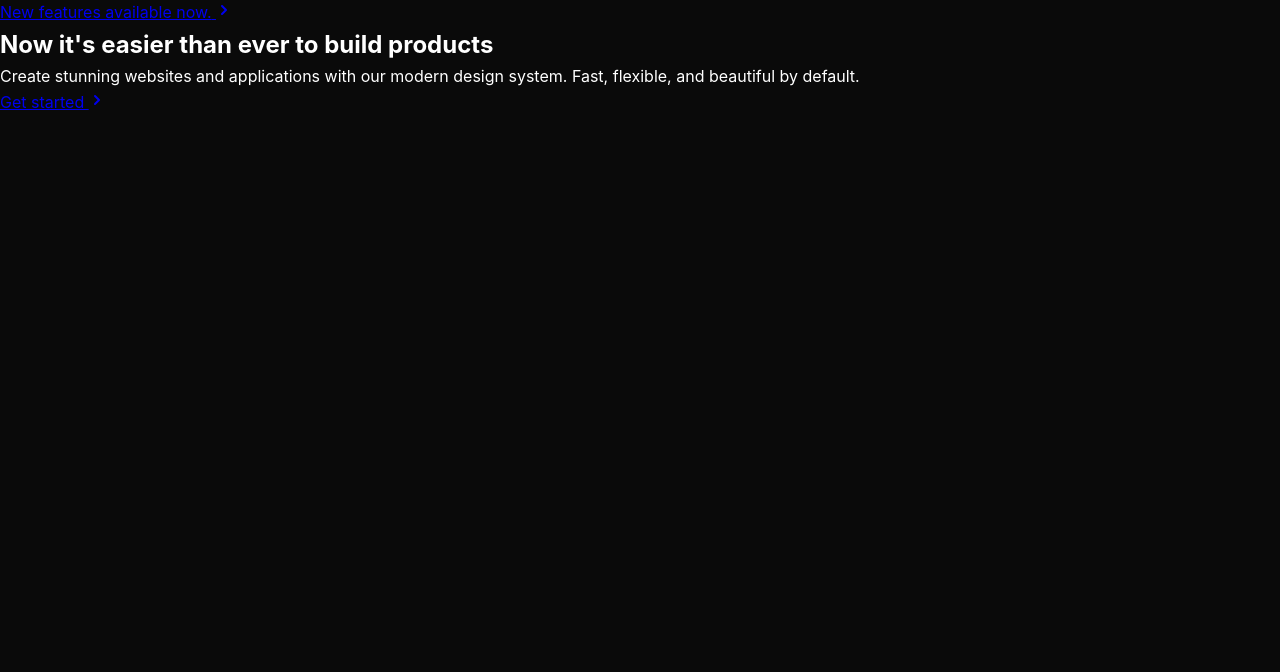
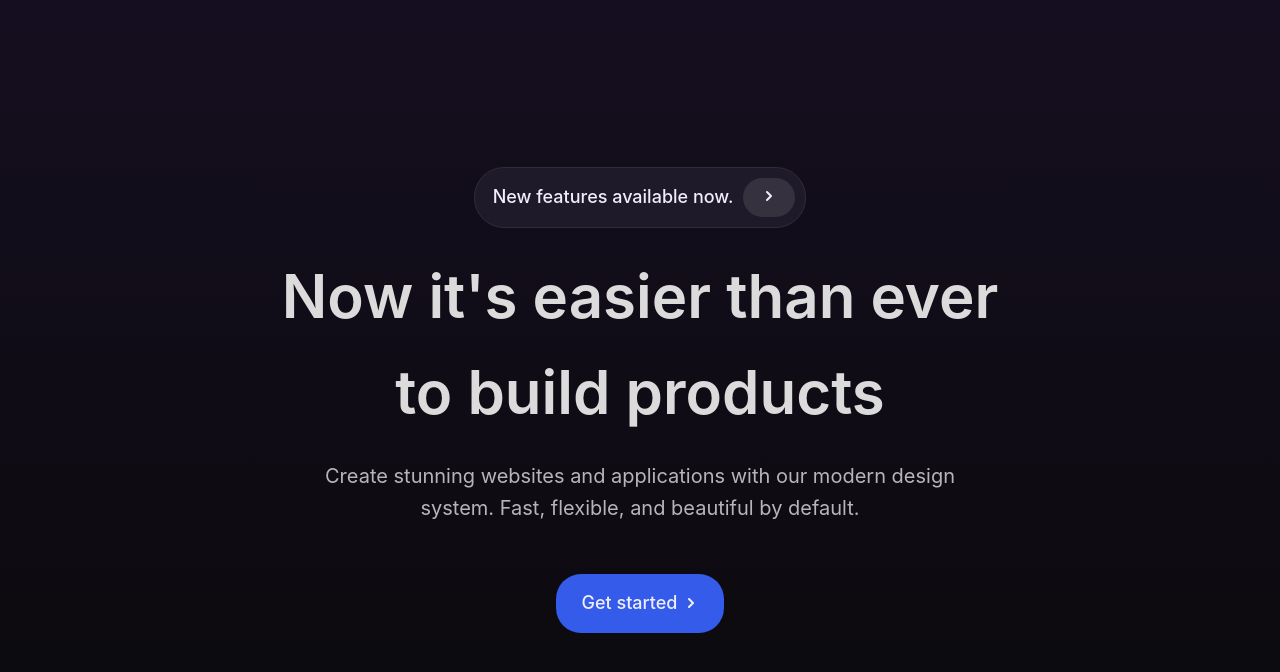
Before and after one commit to YeahmanS/web-dev-chai-code, a website: page WEEK 2 CHALLENGE/chai-aur-hero-section/challenge-1/index.html in a window 1280 px wide. Drawn offline with Linux system fonts and the light colour scheme.

Commit message:
did first css exercise

```diff
--- /dev/null
+++ b/CSS/teststyle.css
@@ -0,0 +1,20 @@
+body{
+    background-color: antiquewhite;
+    display: flex;
+    flex-direction: column;
+    justify-content: center;
+    justify-content: center;
+    height: 100vh;
+}
+
+section{
+    background-color: aquamarine;
+    display: block;
+    align-content: center;
+
+}
+
+#one{
+    color: chartreuse;
+    background-color: coral;
+}
--- a/WEEK 2 CHALLENGE/chai-aur-hero-section/challenge-1/styles.css
+++ b/WEEK 2 CHALLENGE/chai-aur-hero-section/challenge-1/styles.css
@@ -9,16 +9,33 @@ body {
     Ubuntu, Cantarell, sans-serif;
   line-height: 1.6;
   color: white;
-  background-color: #0a0a0a;
+  background: linear-gradient(#150e20,#0a0a0b);
+  display: flex;
+  justify-content: center;
+  align-items: center;
+  height: 100vh;
+
 }
 
 .hero {
+  text-align: center;
 }
 
 .announcement {
+  display: flex;
+  justify-content: center;
+  margin-bottom: 20px;
 }
 
 .announcement-link {
+  display: flex;
+  align-content: center;
+  text-decoration: none;
+  background-color: #1f1a29;
+  border: 1px solid #312c3a;
+  padding: 10px 10px;
+  padding-left: 18px;
+  border-radius: 30px;
   /*  */
 }
 
@@ -26,21 +43,61 @@ body {
 }
 
 .announcement-text {
+  align-self: center;
+  color: #efeefd;
+  font-size: 18px;
+  font-weight: 500;
 }
 
 .announcement-button {
+  background-color: #35313f;
+  color: #efeefd;
+  padding-top: 8px;
+  padding-bottom: 5px;
+  padding-left: 18px;
+  padding-right: 18px;
+  border-radius: 20px;
+  margin-left: 10px;
 }
 
 .hero-content {
+  display: flex;
+  flex-direction: column;
+  align-items: center;
+  justify-content: center;
 }
 
 .hero-title {
+  font-size: 60px;
+  font-weight: 600;
+  width: 60%;
+  color: #dbdbdb;
+  margin-bottom: 20px;
 }
 
 .hero-description {
+  width: 55%;
+  color: #b6b6b8;
+  font-size: 20px;
+  font-weight: 400;
+  margin-bottom: 20px;
 }
 
 .cta-button {
+  display: flex;
+  align-items: center;
+  text-decoration: none;
+  color: #efeefd;
+  background: linear-gradient(to right, #355bea, #355bea);
+  padding: 15px 25px;
+  border-radius: 25px;
+  font-size: 18px;
+  font-weight: 500;
+  margin-top: 30px;
+}
+
+.cta-button > svg{
+  margin-left: 5px;
 }
 
 .cta-button:hover {
```
Also changed, not shown: CSS/test.html (added, +20 -0 lines).
